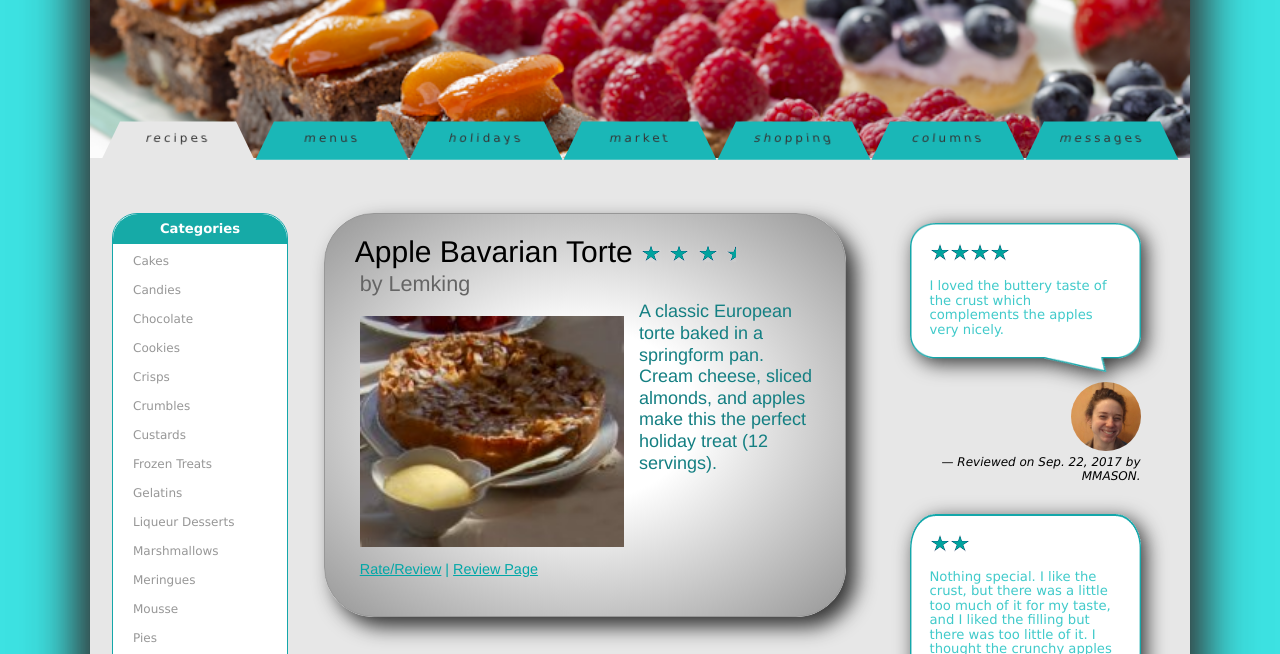
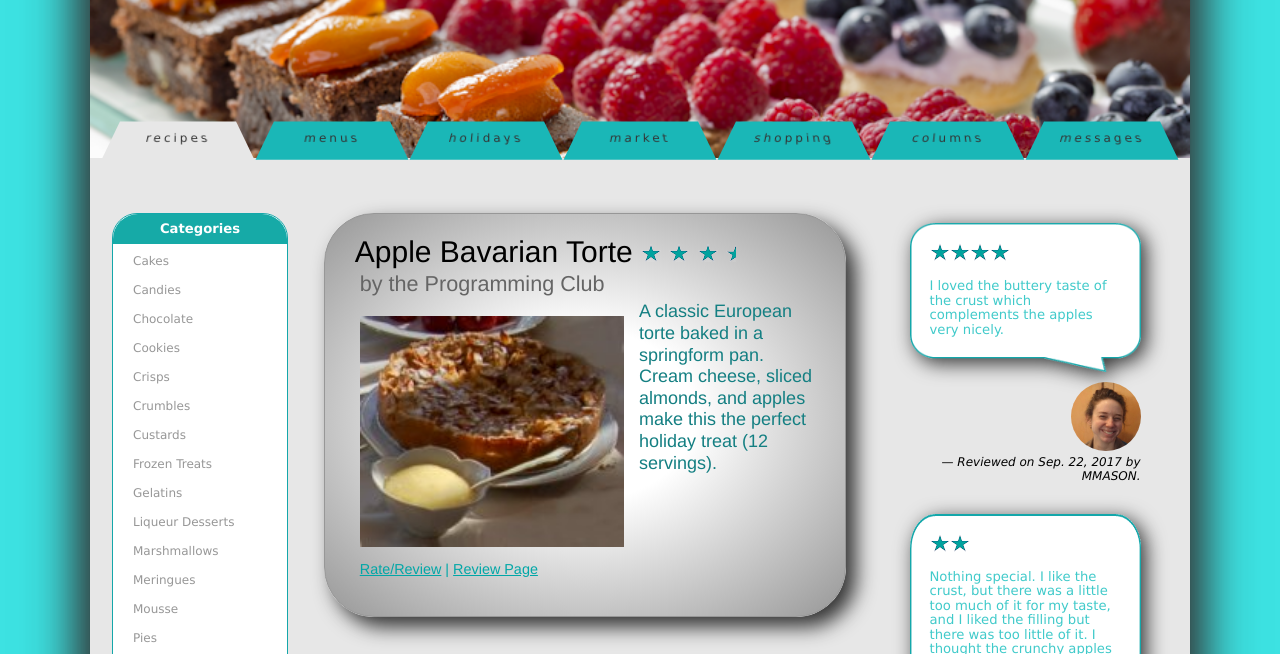
Before and after one commit to mpolizzi15/my-website, a plain HTML site: page index.html in a window 1280 px wide. Shown: the part 142-796 px from the top of the page. Drawn offline with Linux system fonts and the light colour scheme.

Commit message:
Update index.html
changing words

```diff
--- a/index.html
+++ b/index.html
@@ -89,7 +89,7 @@
                 <img src="sf_star.png" alt="" />
                 <img src="sf_halfstar.png" alt="" />
             </h1>
-            <h2>by Lemking</h2>
+            <h2>by the Programming Club</h2>
          </header>
          <img id="dishimg" src="sf_torte.png" alt="Torte image" />
          <p>A classic European torte baked in a springform pan. Cream cheese,
```
